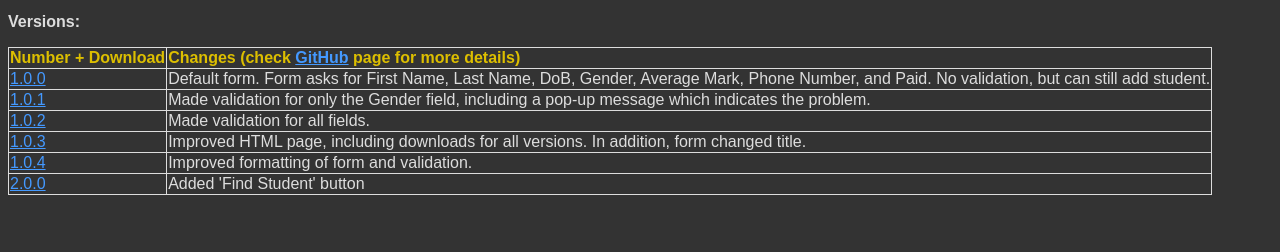
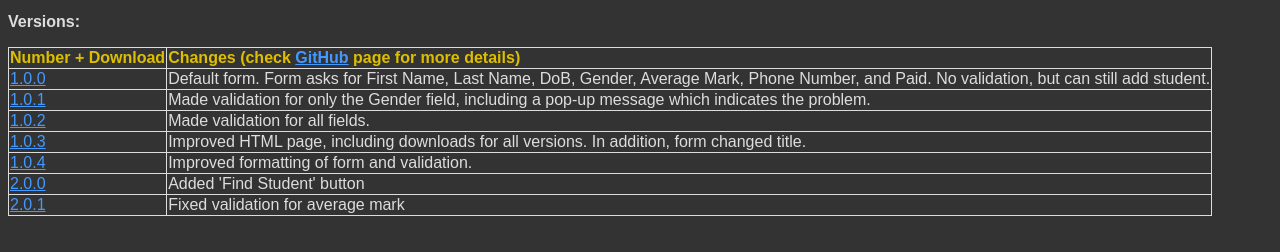
Before and after one commit to NoahNY/12-StdDataBase, a plain HTML site: page index.html in a window 1280 px wide. Shown: the part 134-386 px from the top of the page. Drawn offline with Linux system fonts and the light colour scheme.

Commit message:
Updated HTML file!

```diff
--- a/index.html
+++ b/index.html
@@ -43,6 +43,10 @@
             <td><a href="https://github.com/NoahNY/12-StdDataBase/releases/download/v2.0.0/StudArrayWithFind.exe">2.0.0</a></td>
             <td>Added 'Find Student' button</td>
         </tr>
+        <tr>
+            <td><a href="https://github.com/NoahNY/12-StdDataBase/releases/download/v2.0.1/StudArrayWithFind.exe">2.0.1</a></td>
+            <td>Fixed validation for average mark</td>
+        </tr>
     </table>
 </body>
 
```
Also changed, not shown: 1 other file.
